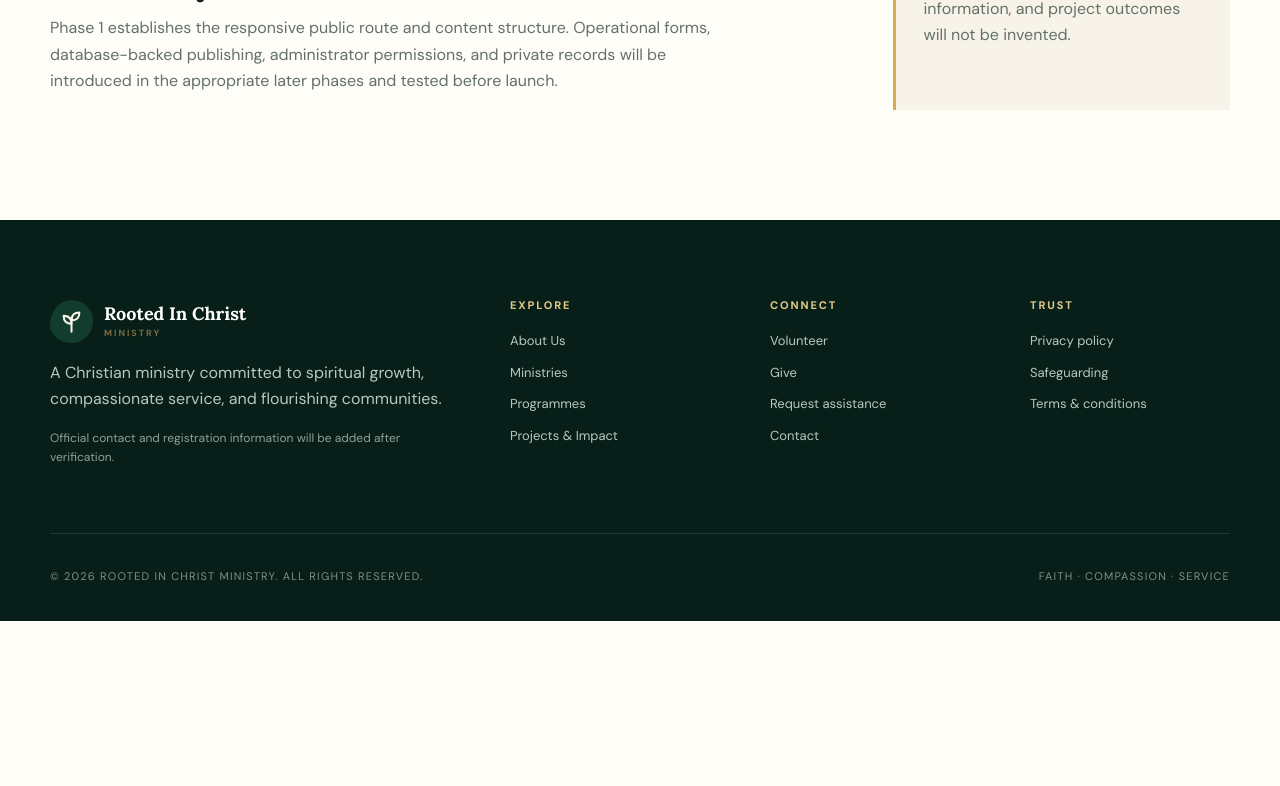
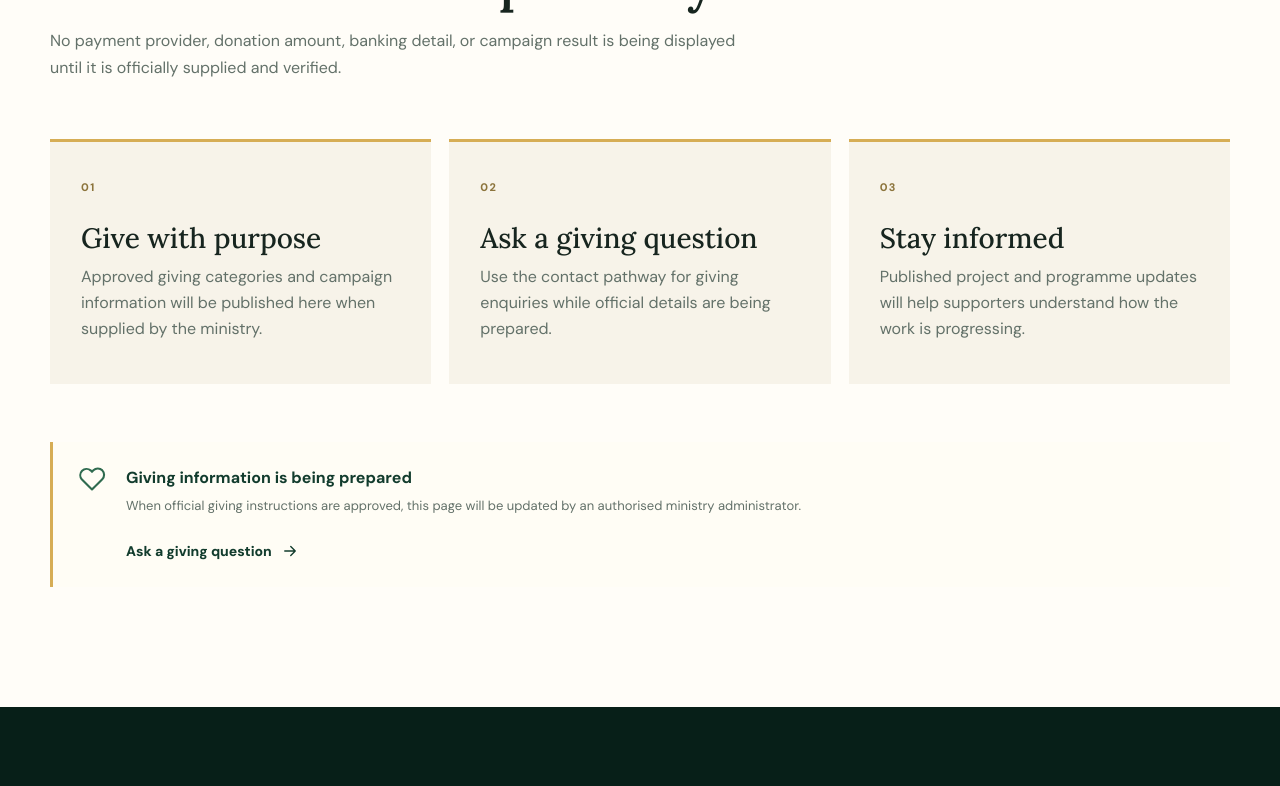
Before and after one commit to atevans1/rootedinchristmin, a Next.js app: page /give in a window 1280 px wide. Shown: the part 800-1586 px from the top of the page. Before the commit the page ends 1421 px from the top, so only its background shows below. Built offline with nearby package versions, Linux system fonts and the light colour scheme.

Commit message:
Build Giving information page
Build Giving information page

```diff
--- /dev/null
+++ b/app/give/page.tsx
@@ -0,0 +1,5 @@
+import Link from "next/link";
+import { Icon } from "@/components/icon";
+export const metadata = { title: "Give", description: "Support the work of Rooted In Christ Ministry." };
+const pathways = [["Give with purpose", "Approved giving categories and campaign information will be published here when supplied by the ministry."], ["Ask a giving question", "Use the contact pathway for giving enquiries while official details are being prepared."], ["Stay informed", "Published project and programme updates will help supporters understand how the work is progressing."]];
+export default function GivePage() { return <main id="main-content" className="simple-page"><section className="page-hero"><div className="container"><p className="eyebrow light">Give</p><h1>Support the mission with confidence.</h1><p>Generosity is a trust. We are preparing clear, approved ways to support the work.</p></div></section><section className="container give-page"><div className="stories-intro"><p className="eyebrow">Giving at Rooted In Christ</p><h2>Responsible support starts with transparency.</h2><p>No payment provider, donation amount, banking detail, or campaign result is being displayed until it is officially supplied and verified.</p></div><div className="giving-grid">{pathways.map(([title, description], index) => <article key={title}><span>0{index + 1}</span><h3>{title}</h3><p>{description}</p></article>)}</div><div className="giving-note"><Icon name="heart" size={28} /><div><strong>Giving information is being prepared</strong><p>When official giving instructions are approved, this page will be updated by an authorised ministry administrator.</p><Link href="/contact" className="arrow-link">Ask a giving question <Icon name="arrow" size={18} /></Link></div></div></section></main>; }
--- a/app/globals.css
+++ b/app/globals.css
@@ -192,6 +192,17 @@ h1,h2,h3 { font-family:var(--font-serif),serif; font-weight:500; line-height:1.0
 .involvement-note { margin-top:58px; background:#fffdf5; border-left:3px solid var(--gold); padding:22px 24px; }
 .involvement-note strong { color:var(--forest); }
 .involvement-note p { color:var(--muted); font-size:13px; margin:4px 0 8px; }
+.give-page { padding-top:100px; padding-bottom:120px; }
+.giving-grid { display:grid; grid-template-columns:repeat(3,1fr); gap:18px; margin-top:58px; }
+.giving-grid article { background:var(--cream); border-top:3px solid var(--gold); padding:31px; min-height:245px; }
+.giving-grid span { color:#8c743c; font-size:11px; font-weight:800; letter-spacing:.13em; }
+.giving-grid h3 { font-size:28px; margin:24px 0 10px; }
+.giving-grid p { color:var(--muted); margin:0; }
+.giving-note { display:flex; gap:20px; align-items:flex-start; background:#fffdf5; border-left:3px solid var(--gold); padding:23px 25px; margin-top:58px; }
+.giving-note>svg { color:var(--leaf); flex:none; }
+.giving-note strong { color:var(--forest); }
+.giving-note p { color:var(--muted); font-size:13px; margin:4px 0 7px; }
+@media (max-width:760px) { .give-page { padding-top:72px; padding-bottom:85px; } .giving-grid { grid-template-columns:1fr; margin-top:38px; } }
 .contact-page { display:grid; grid-template-columns:.85fr 1.15fr; gap:12%; padding-top:100px; padding-bottom:120px; }
 .contact-page h2 { font-size:clamp(38px,4vw,56px); }
 .contact-copy { color:var(--muted); max-width:480px; margin-top:20px; }
```
